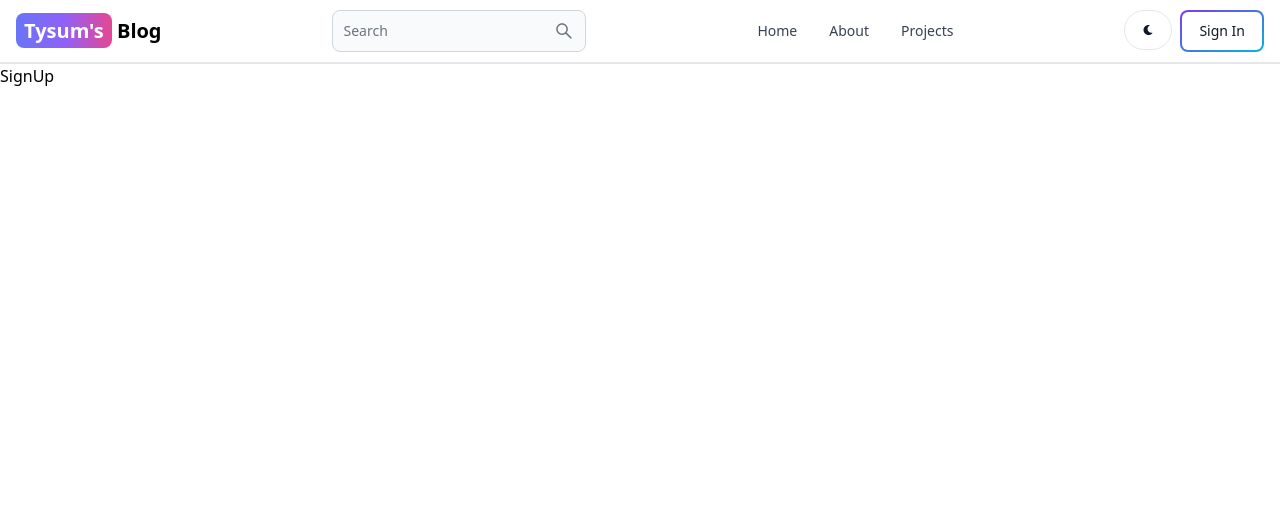
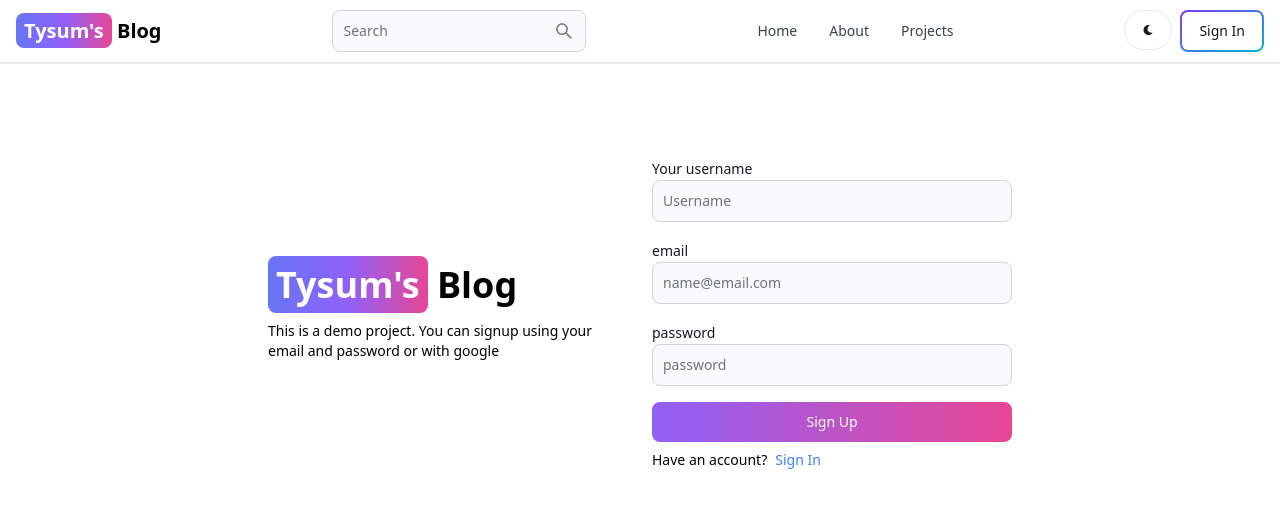
Before and after one commit to aditisingh261999/Blog-Website, a React (Vite) app in the folder client/: page /signup in a window 1280 px wide. Shown: the top 508 px of the page. Built offline with nearby package versions, Linux system fonts and the light colour scheme.

Commit message:
Created Sign Up page UI

```diff
--- a/client/src/pages/SignUp.jsx
+++ b/client/src/pages/SignUp.jsx
@@ -1,5 +1,51 @@
 import React from "react";
+import { Button, ButtonGroup, Label, TextInput } from "flowbite-react";
+import { Link } from "react-router-dom";
 
 export default function SignUp() {
-  return <div>SignUp</div>;
+  return (
+    <div className="min-h-screen mt-20">
+      <div className="flex p-3 max-w-3xl mx-auto flex-col md:flex-row md:items-center gap-6">
+        {/* leftside */}
+        <div className="flex-1">
+          <Link to="/" className="font-bold dark:text-white text-4xl">
+            <span className="px-2 py-1 bg-gradient-to-r from-indigo-500 via-purple-500 to-pink-500 rounded-lg text-white">
+              Tysum's
+            </span>{" "}
+            Blog
+          </Link>
+          <p className="mt-4 text-sm">
+            This is a demo project. You can signup using your email and password
+            or with google
+          </p>
+        </div>
+        {/* rightside */}
+        <div className="flex-1">
+          <form className="flex flex-col gap-4">
+            <div>
+              <Label value="Your username" />
+              <TextInput type="text" placeholder="Username" id="username" />
+            </div>
+            <div>
+              <Label value="email" />
+              <TextInput type="text" placeholder="name@email.com" id="email" />
+            </div>
+            <div>
+              <Label value="password" />
+              <TextInput type="text" placeholder="password" id="password" />
+            </div>
+            <Button gradientDuoTone="purpleToPink" type="submit">
+              Sign Up
+            </Button>
+          </form>
+          <div className="flex gap-2 text-sm mt-2">
+            <span>Have an account?</span>
+            <Link to="/sign-in" className="text-blue-500">
+              Sign In
+            </Link>
+          </div>
+        </div>
+      </div>
+    </div>
+  );
 }
```
